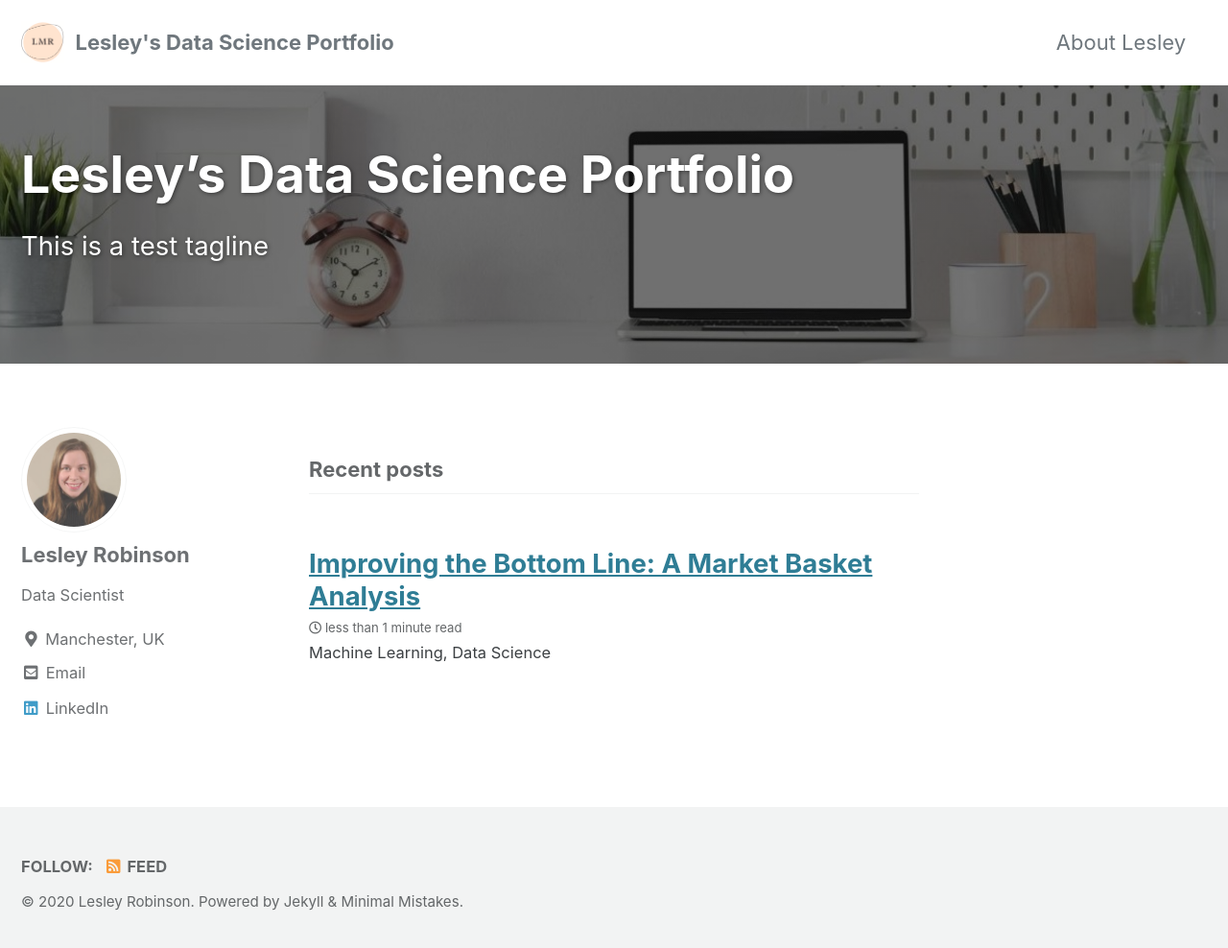
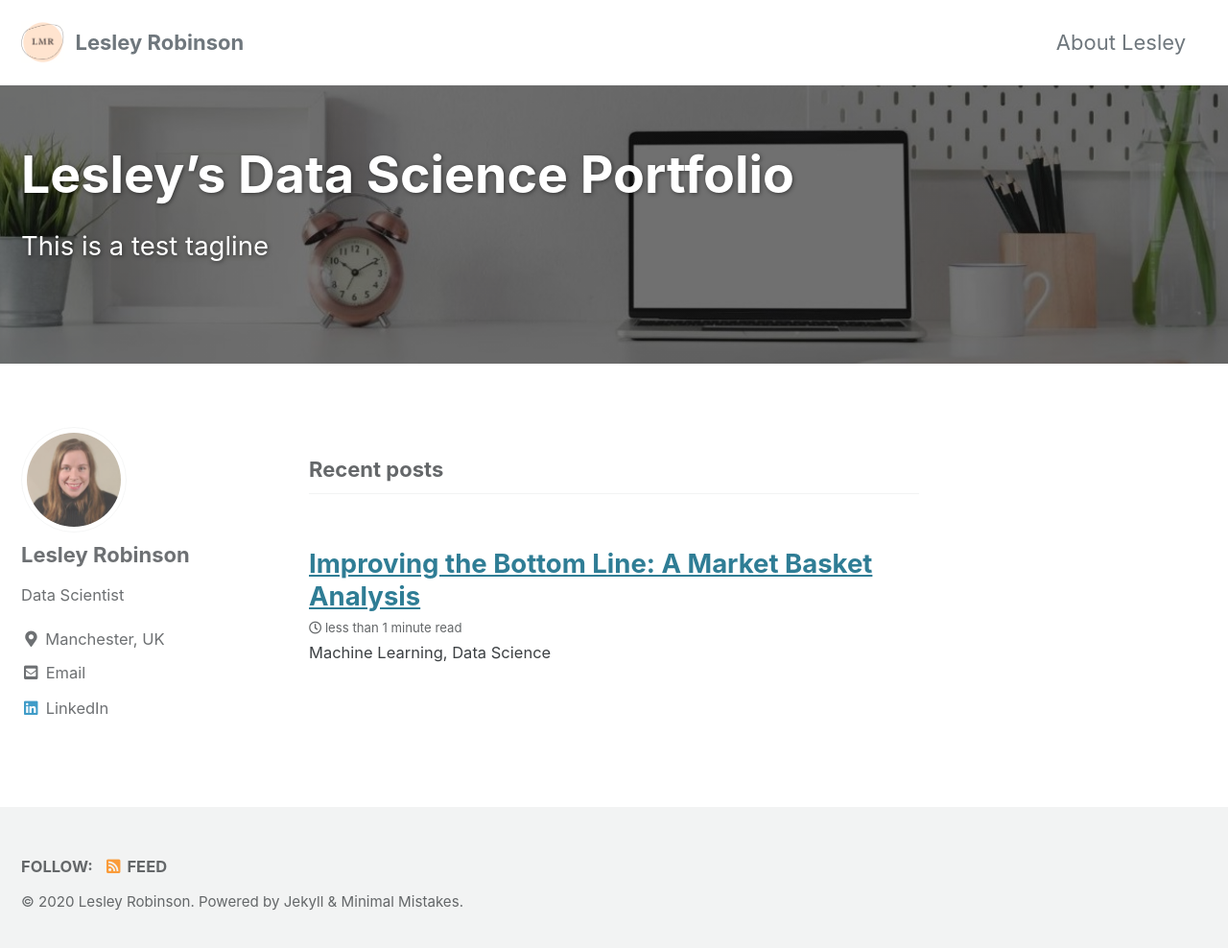
Before and after one commit to lesleymarie/lesleymarie.github.io, a Jekyll site: the page built from index.html, in a window 1280 px wide and 996 px high. Shown: the top 988 px of the window at 96% size. Built offline with Jekyll 4.4.1, drawn with Linux system fonts in a browser that asks for light colours; cached includes are drawn as plain includes; the list of posts is cut into pages by our own code.

Commit message:
removed masthead title

```diff
--- a/_config.yml
+++ b/_config.yml
@@ -16,7 +16,7 @@ minimal_mistakes_skin    : "default" # "air", "aqua", "contrast", "dark", "dirt"
 
 # Site Settings
 locale                   : "en-US"
-title                    : # "Lesley Robinson"
+title                    : "Lesley Robinson"
 title_separator          : "-"
 subtitle                 : # site tagline that appears below site title in masthead
 name                     : "Lesley Robinson"
@@ -26,7 +26,7 @@ baseurl                  : # the subpath of your site, e.g. "/blog"
 repository               : # GitHub username/repo-name e.g. "mmistakes/minimal-mistakes"
 teaser                   : # path of fallback teaser image, e.g. "/assets/images/500x300.png"
 logo                     : "/images/logo.png" # path of logo image to display in the masthead, e.g. "/assets/images/88x88.png"
-masthead_title           : "Lesley's Data Science Portfolio" # overrides the website title displayed in the masthead, use " " for no title
+masthead_title           : # "Lesley's Data Science Portfolio" # overrides the website title displayed in the masthead, use " " for no title
 # breadcrumbs            : false # true, false (default)
 words_per_minute         : 200
 comments:
```
